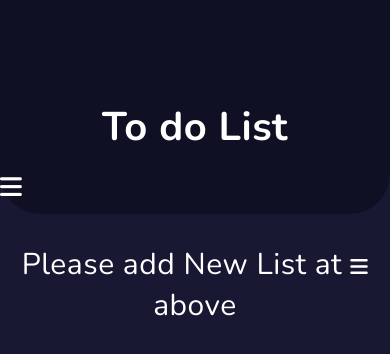
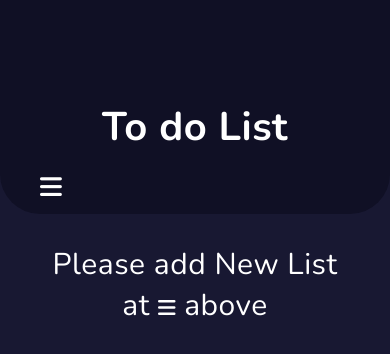
Before and after one commit to KhoiTran1999/To-do-List, a plain HTML site: page index.html in a window 390 px wide. Drawn offline with nearby package versions, Linux system fonts and the light colour scheme.

Commit message:
Change Responsive

```diff
--- a/style.scss
+++ b/style.scss
@@ -15,9 +15,12 @@ html {scroll-behavior: smooth;}
 }
 
 .container {
-    max-width: 600px;
+    max-width: 500px;
     width: 100%;
     margin: 0 auto;
+    @media screen and (max-width: 450px){
+        max-width: 310px;
+    }
 }
 
 body {
@@ -235,7 +238,10 @@ body {
 
 .list-todo {
     .container {
-        max-width: 550px;
+        max-width: 450px;
+        @media screen and (max-width: 450px){
+            max-width: 300px;
+        }
         >form {
             padding-bottom: 10px;
             .form-group {
```
Also changed, not shown: style.css, 1 other file.
